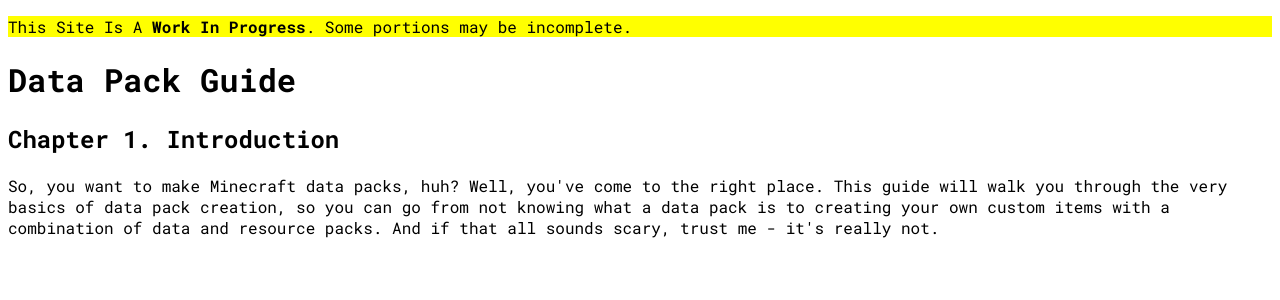
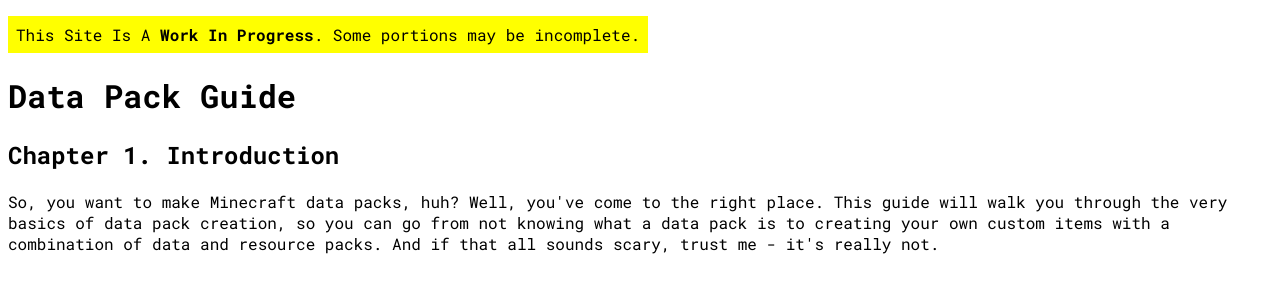
Before and after one commit to ImMultiro/datapackguide, a Jekyll site: the page built from index.md, in a window 1280 px wide. Shown: the top 300 px of the page. Built offline with Jekyll 4.4.1, drawn with Linux system fonts in a browser that asks for light colours.

Commit message:
Further improve WIP notice styling

```diff
--- a/assets/css/default.css
+++ b/assets/css/default.css
@@ -9,4 +9,6 @@
 
 #wip-notice {
   background-color: #ffff00;
+  width: max-content;
+  padding: 0.5em;
 }
```
